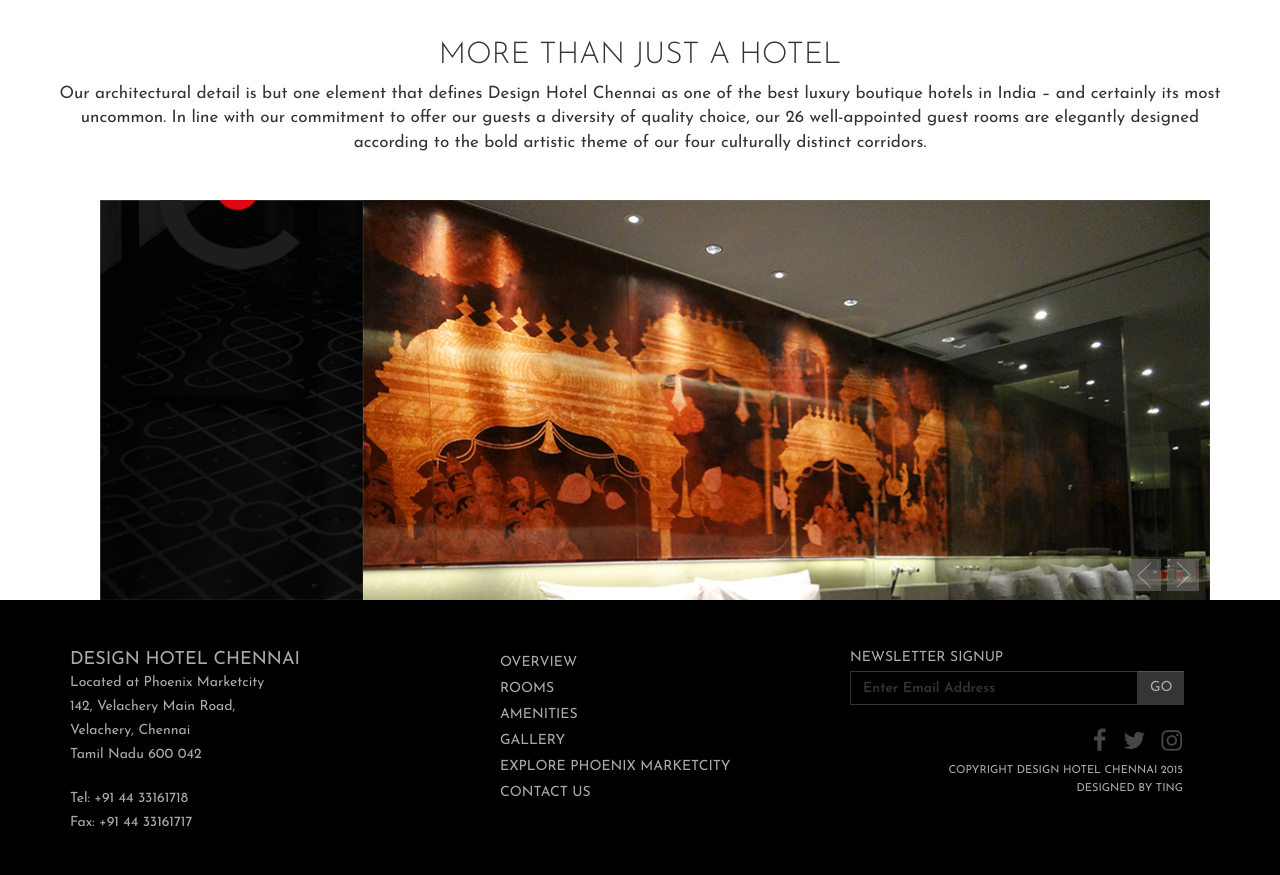
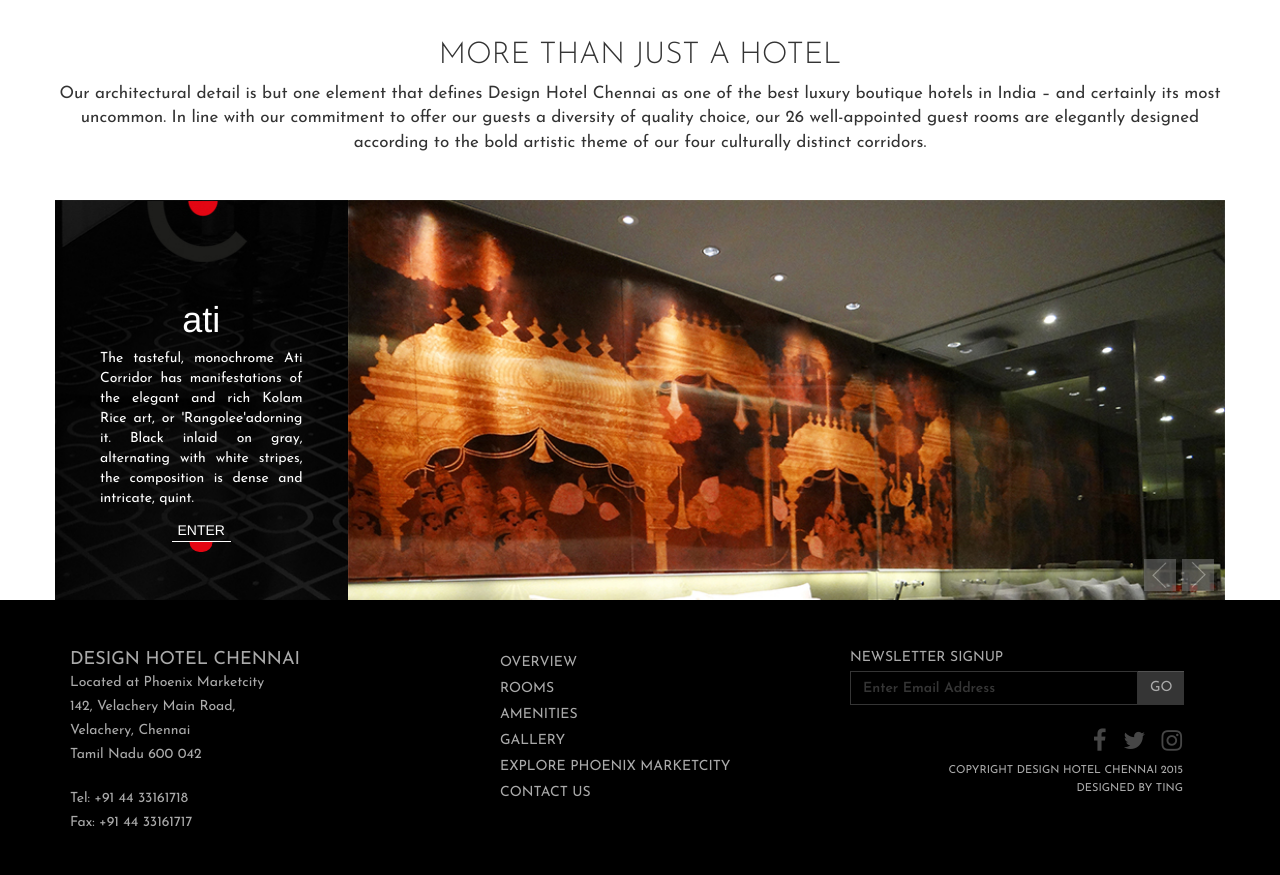
Before and after one commit to WohligTechnology/peripona, a CodeIgniter app: page /sare/index.php/website/room in a window 1280 px wide. Shown: the part 150-1025 px from the top of the page. Run offline with CodeIgniter, Linux system fonts and the light colour scheme; data that the repository does not hold is empty; some libraries are stand-ins or nearby versions.

Commit message:
room page changes

```diff
--- a/application/views/frontend/room.php
+++ b/application/views/frontend/room.php
@@ -12,12 +12,18 @@
         </div>
     </div>
     <div class="row">
-   <div class="col-md-3">
+        <div class="col-md-3 padding0">
             <div class="room-side">
-           <img src="<?php echo base_url('frontassets/image/room1.png'); ?>" class="img-responsive">
+                <h1>ati</h1>
+                <p>The tasteful, monochrome Ati Corridor has manifestations of the elegant and rich Kolam Rice art, or 'Rangolee'adorning it. Black inlaid on gray, alternating with white stripes, the composition is dense and intricate, quint.</p>
+                <div class="wrap-btn">
+                    <button class="button enter-btn">ENTER
+                        <div class="all-btns"></div>
+                    </button>
                 </div>
             </div>
-   <div class="col-md-9">
+        </div>
+        <div class="col-md-9 padding0">
             <div id="myCarousel" class="carousel slide" data-ride="carousel">
                 <!-- Indicators -->
                 <ol class="carousel-indicators">
--- a/frontassets/css/mobile.css
+++ b/frontassets/css/mobile.css
@@ -119,9 +119,18 @@
         overflow-y: auto;
         min-height: 220px;
     }
+
+
 }
-
-@media screen and (max-width: 766px) {
+@media screen and (max-width: 991px){
+    .room-side{
+        height:auto;
+    }
+    .wrap-btn{
+        padding-bottom: 35px;
+    }
+}
+@media screen and (max-width: 480px) {
     .logo img {
         width: 200px;
     }
@@ -136,4 +145,11 @@
     .col-sm-6.amenities-block {
         min-height: initial;
     }
+    .room-side{
+        height:auto;
+    }
+    .room-side h1{
+        padding-top: 65px;
+    }
+
 }
--- a/frontassets/css/style.css
+++ b/frontassets/css/style.css
@@ -1,5 +1,5 @@
-body {
-    font-family: 'Josefin Sans', 'Questrial', 'Maven Pro' sans-serif;
+body,h1,h2,h3,h4,h5,h6 {
+    font-family: 'Josefin Sans', 'Questrial', 'Maven Pro' sans-serif!important;
 }
 
 a {
@@ -437,10 +437,61 @@ img.right {
     height: 400px;
     overflow: hidden;
     display: block;
-    margin: 0px 0px 0px 30px;
+    text-align: center;
+/*    margin: 0px 0px 0px 30px;*/
+    background: url(../image/rooms-page.jpg);
+    background-size: 100% 100%;
 }
 
+.col-md-3.padding0,.col-md-9.padding0{
+    padding: 0;
+}
+.room-side h1{
+    color: white;
+ padding-top: 80px;
+  font-weight: lighter;
+}
+
+.room-side p{
+      color: white;
+  padding: 0 45px;
+    text-align: justify;
+}
 .room-side img {
     width: 100%;
     height: 400px;
 }
+
+.room2{
+    display: none;
+}
+.enter-btn{
+    background: transparent;
+  color: white;
+  border: none;
+    position: relative;
+  border-bottom: 1px solid white;
+}
+.enter-btn:focus{
+    outline: none;
+}
+.all-btns{
+    height: 10px;
+    width: 23px;
+    top:23px;
+    border-radius: 90px 90px 0 0;
+    -moz-border-radius: 90px 90px 0 0;
+    -webkit-border-radius: 0px 0px 110px 110px;
+    background: #e30613;
+    position: absolute;
+    left: 50%;
+    -webkit-transform: translatex(-50%);
+    -moz-transform: translatex(-50%);
+    -ms-transform: translatex(-50%);
+    -o-transform: translatex(-50%);
+    transform: translatex(-50%);
+    -webkit-transition: all 0.5s ease-out;
+    -moz-transition: all 0.5s ease-out;
+    -o-transition: all 0.5s ease-out;
+    transition: all 0.5s ease-out;
+}
```
Also changed, not shown: frontassets/image/room1.png. Lines whose indentation alone changed are shown as unchanged.
